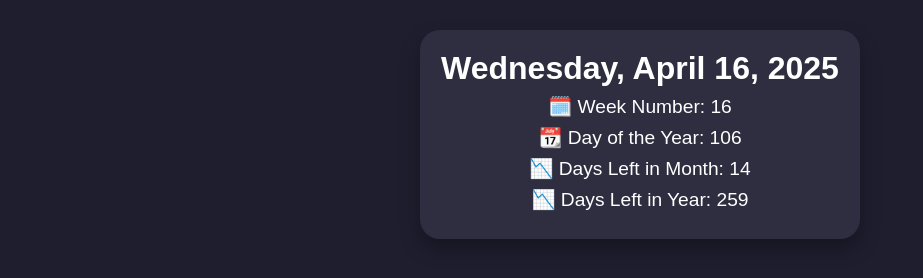
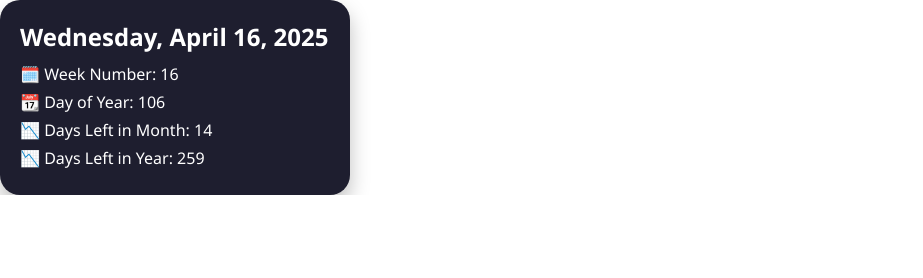
Before and after one commit to DevTanvirX/Notion-Widget, a plain HTML site: page index.html in a window 1280 px wide. Shown: the whole page, without its empty margins (0-923 px from the left). Drawn offline with Linux system fonts and the light colour scheme.

Commit message:
Update index.html

```diff
--- a/index.html
+++ b/index.html
@@ -5,29 +5,32 @@
   <meta name="viewport" content="width=device-width, initial-scale=1">
   <title>Date Widget</title>
   <style>
-    body {
-      font-family: Arial, sans-serif;
+    html, body {
+      margin: 0;
+      padding: 0;
+      background: transparent;
+      font-family: 'Segoe UI', sans-serif;
+      overflow: hidden;
+    }
+
+    .widget {
       background: #1e1e2f;
-      color: #ffffff;
-      text-align: center;
-      padding: 30px;
-      margin: 0;
-    }
-    .widget {
-      background: #2e2e40;
+      color: #fff;
       border-radius: 20px;
       padding: 20px;
-      box-shadow: 0 10px 20px rgba(0,0,0,0.3);
-      max-width: 400px;
-      margin: auto;
+      width: 350px;
+      box-shadow: 0 10px 20px rgba(0,0,0,0.25);
+      box-sizing: border-box;
     }
-    h1 {
-      margin: 0;
-      font-size: 2em;
+
+    .widget h1 {
+      font-size: 1.5rem;
+      margin: 0 0 10px;
     }
-    p {
-      margin: 8px 0;
-      font-size: 1.2em;
+
+    .widget p {
+      font-size: 1rem;
+      margin: 6px 0;
     }
   </style>
 </head>
@@ -45,35 +48,28 @@
       const now = new Date();
       const year = now.getFullYear();
 
-      // Format date
       const options = { weekday: 'long', year: 'numeric', month: 'long', day: 'numeric' };
       document.getElementById("currentDate").innerText = now.toLocaleDateString(undefined, options);
 
-      // Day of year
       const start = new Date(now.getFullYear(), 0, 0);
-      const diff = now - start;
       const oneDay = 1000 * 60 * 60 * 24;
-      const dayOfYear = Math.floor(diff / oneDay);
-      document.getElementById("dayOfYear").innerText = `📆 Day of the Year: ${dayOfYear}`;
+      const dayOfYear = Math.floor((now - start) / oneDay);
+      document.getElementById("dayOfYear").innerText = `📆 Day of Year: ${dayOfYear}`;
 
-      // Week number
       const firstJan = new Date(now.getFullYear(), 0, 1);
       const weekNumber = Math.ceil(((now - firstJan) / oneDay + firstJan.getDay() + 1) / 7);
       document.getElementById("weekNumber").innerText = `🗓️ Week Number: ${weekNumber}`;
 
-      // Days left in month
       const lastDayOfMonth = new Date(now.getFullYear(), now.getMonth() + 1, 0);
       const daysLeftInMonth = lastDayOfMonth.getDate() - now.getDate();
       document.getElementById("daysLeftMonth").innerText = `📉 Days Left in Month: ${daysLeftInMonth}`;
 
-      // Days left in year
       const end = new Date(now.getFullYear(), 11, 31);
       const daysLeftInYear = Math.ceil((end - now) / oneDay);
       document.getElementById("daysLeftYear").innerText = `📉 Days Left in Year: ${daysLeftInYear}`;
     }
 
     updateWidget();
-    setInterval(updateWidget, 1000 * 60 * 60); // update every hour
   </script>
 </body>
 </html>
```
